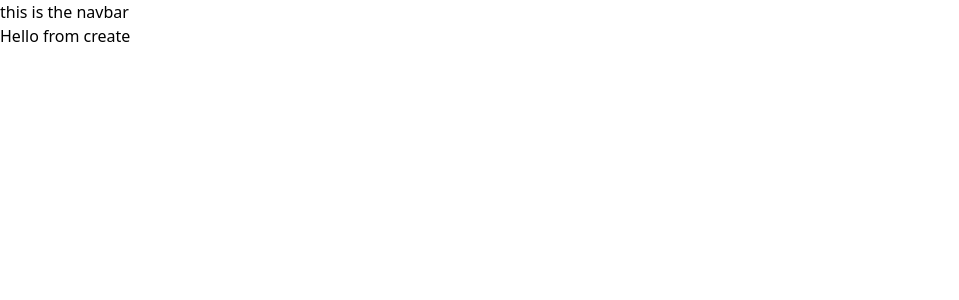
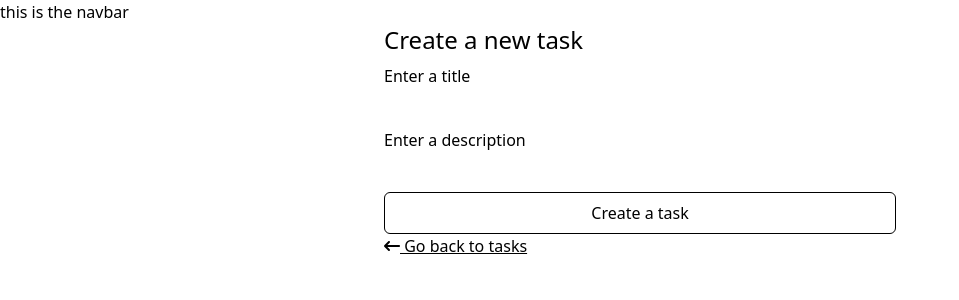
Before and after one commit to mrgk21/task-manager, a React (Vite) app: page /tasks/create in a window 1280 px wide. Shown: the top 300 px of the page, without its empty margins (0-959 px from the left). Built offline with nearby package versions, Linux system fonts and the light colour scheme.

Commit message:
dev: added create task page

```diff
--- a/package.json
+++ b/package.json
@@ -20,7 +20,8 @@
 		"react-beautiful-dnd": "^13.1.1",
 		"react-dom": "^18.2.0",
 		"react-router-dom": "^6.14.1",
-		"sort-by": "^1.2.0"
+		"sort-by": "^1.2.0",
+		"yup": "^1.2.0"
 	},
 	"devDependencies": {
 		"@types/react": "^18.2.14",
--- a/src/components/task.tsx
+++ b/src/components/task.tsx
@@ -11,15 +11,17 @@ interface Props {
 
 const Task = ({ task: { _id, description, title }, index }: Props) => {
 	const [isCompleted, setIsCompleted] = useState(false);
+	const [readMore, setReadMore] = useState(false);
 	return (
 		<Draggable draggableId={_id} index={index}>
 			{(provided) => (
 				<div ref={provided.innerRef} {...provided.draggableProps}>
-					<div className="flex items-center p-2 px-5 space-x-3 dark:border-black border w-[500px] h-[50px] rounded-md shadow-lg ">
-						<span {...provided.dragHandleProps}>
-							<FontAwesomeIcon icon={faBars} />
+					<div className="flex items-center p-2 px-5 space-x-3 dark:border-black border w-[500px] rounded-md shadow-lg ">
+						<span {...provided.dragHandleProps} className="mt-2.5 self-start w-[5%]">
+							<FontAwesomeIcon icon={faBars} size="lg" />
 						</span>
-						<div className="flex flex-grow  items-center">
+						<div className="flex flex-col w-[95%]">
+							<div className="flex items-center mt-2">
 								<span className="text-xl">{title}</span>
 								<div className="space-x-2 ml-auto">
 									{isCompleted ? (
@@ -40,6 +42,19 @@ const Task = ({ task: { _id, description, title }, index }: Props) => {
 									</span>
 								</div>
 							</div>
+							<p className="text-sm line-clamp-3">
+								{description}
+								Lorem Ipsum is simply dummy text of the printing and typesetting
+								industry. Lorem Ipsum has been the industrys standard dummy text
+								ever since the 1500s, when an unknown printer took a galley of type
+								and scrambled it to make a type specimen book. It has survived not
+								only five centuries, but also the leap into electronic typesetting,
+								remaining essentially unchanged. It was popularised in the 1960s
+								with the release of Letraset sheets containing Lorem Ipsum passages,
+								and more recently with desktop publishing software like Aldus
+								PageMaker including versions of Lorem Ipsum.
+							</p>
+						</div>
 					</div>
 				</div>
 			)}
--- a/src/pages/tasks/create.tsx
+++ b/src/pages/tasks/create.tsx
@@ -1,5 +1,102 @@
+import { faArrowLeftLong } from "@fortawesome/free-solid-svg-icons";
+import { FontAwesomeIcon } from "@fortawesome/react-fontawesome";
+import { ChangeEvent, FormEvent, useState } from "react";
+import { Link } from "react-router-dom";
+import * as yup from "yup";
+
+interface CustomElements extends HTMLFormControlsCollection {
+	title: HTMLInputElement;
+	description: HTMLInputElement;
+}
+
+interface TaskForm extends HTMLFormElement {
+	readonly elements: CustomElements;
+}
+
+const taskSchema = yup.object().shape({
+	title: yup.string().min(3).defined().required(),
+	description: yup.string().min(3).defined().required(),
+});
+
 const CreateTask = () => {
-	return <div>Hello from create</div>;
+	const [errors, setErrors] = useState<{ [k: string]: string | null }>({});
+
+	const handleSubmit = async (event: FormEvent<TaskForm>) => {
+		event.preventDefault();
+		const { title, description } = event.currentTarget.elements;
+
+		try {
+			const result = await taskSchema.validate(
+				{
+					title: title.value,
+					description: description.value,
+				},
+				{ abortEarly: false },
+			);
+			console.log(result);
+		} catch (error: unknown) {
+			const errs: typeof errors = {};
+
+			if (error instanceof yup.ValidationError) {
+				error.inner.forEach((item) => {
+					errs[item.path as string] = item.message;
+				});
+				setErrors(errs);
+				return;
+			}
+		}
+	};
+
+	const handleChange = (event: ChangeEvent<HTMLInputElement>) => {
+		const errs = { ...errors };
+		errs[event.target.name] = null;
+		setErrors(errs);
+	};
+
+	return (
+		<div className="mx-auto max-w-lg space-y-2">
+			<h1 className="text-2xl">Create a new task</h1>
+			<form onSubmit={handleSubmit} className="flex flex-col space-y-2">
+				<div className="flex flex-col">
+					<label htmlFor="task_title">Enter a title</label>
+					{errors.title && (
+						<label htmlFor="task_title" className="text-red-500 text-sm">
+							{errors.title}
+						</label>
+					)}
+					<input
+						type="text"
+						name="title"
+						id="task_title"
+						className="p-1"
+						onChange={handleChange}
+					/>
+				</div>
+
+				<div className="flex flex-col">
+					<label htmlFor="task_description">Enter a description</label>
+					{errors.description && (
+						<label htmlFor="task_description" className="text-red-500 text-sm">
+							{errors.description}
+						</label>
+					)}
+					<input
+						type="text"
+						name="description"
+						id="task_description"
+						className="p-1"
+						onChange={handleChange}
+					/>
+				</div>
+				<button type="submit" className="border border-black p-2 rounded-md">
+					Create a task
+				</button>
+			</form>
+			<Link to="/tasks" tabIndex={0} className="underline">
+				<FontAwesomeIcon icon={faArrowLeftLong} /> Go back to tasks
+			</Link>
+		</div>
+	);
 };
 
 export default CreateTask;
```
Also changed, not shown: 1 other file (tests, documents, lock files or other folders). Lines whose indentation alone changed are shown as unchanged.
